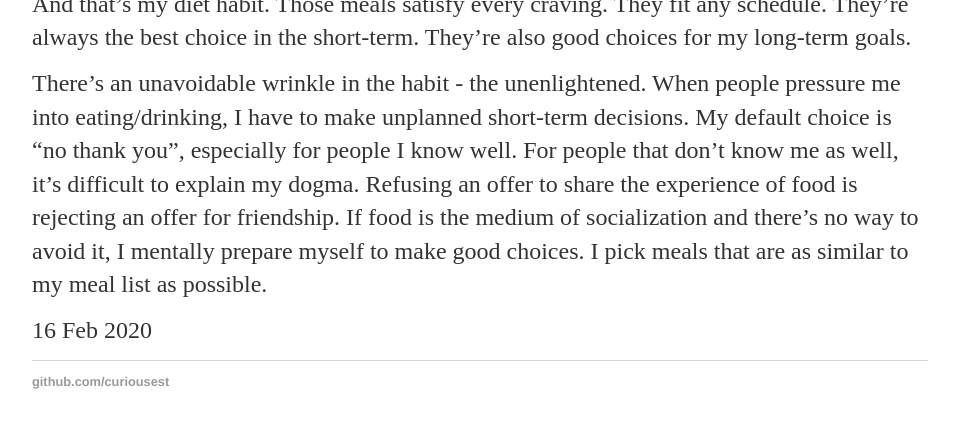
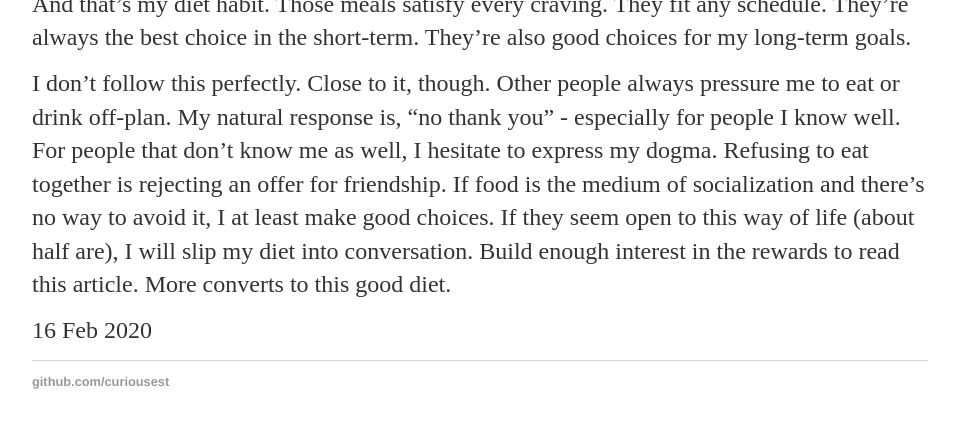
Before and after one commit to curiousest/curiousest.github.io, a Jekyll site: the page built from _posts/2020-02-20-diet.md, in a window 1280 px wide and 900 px high, scrolled down 13215 px, cut to the strip 449-877 px from the top of the window. Shown: the whole strip, without its empty margins (160-1119 px from the left). Built offline with Jekyll 4.4.1, drawn with Linux system fonts in a browser that asks for light colours.

Commit message:
Added conclusion to diet article.

```diff
--- a/_posts/2020-02-20-diet.md
+++ b/_posts/2020-02-20-diet.md
@@ -105,4 +105,4 @@ Fast option #3: Oat flapjacks (baked in advance and frozen).
 
 And that's my diet habit. Those meals satisfy every craving. They fit any schedule. They're always the best choice in the short-term. They're also good choices for my long-term goals.
 
-There's an unavoidable wrinkle in the habit - the unenlightened. When people pressure me into eating/drinking, I have to make unplanned short-term decisions. My default choice is "no thank you", especially for people I know well. For people that don't know me as well, it's difficult to explain my dogma. Refusing an offer to share the experience of food is rejecting an offer for friendship. If food is the medium of socialization and there's no way to avoid it, I mentally prepare myself to make good choices. I pick meals that are as similar to my meal list as possible.
+I don't follow this perfectly. Close to it, though. Other people always pressure me to eat or drink off-plan. My natural response is, "no thank you" - especially for people I know well. For people that don't know me as well, I hesitate to express my dogma. Refusing to eat together is rejecting an offer for friendship. If food is the medium of socialization and there's no way to avoid it, I at least make good choices. If they seem open to this way of life (about half are), I will slip my diet into conversation. Build enough interest in the rewards to read this article. More converts to this good diet.
```
